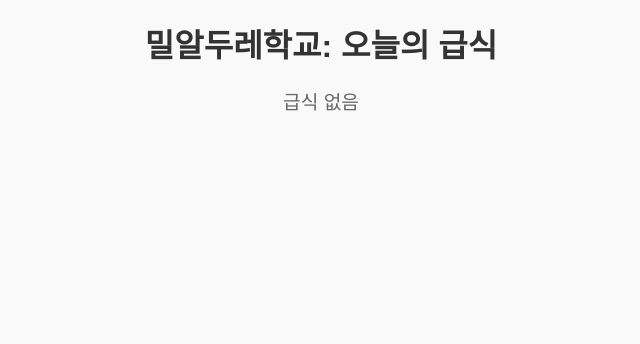
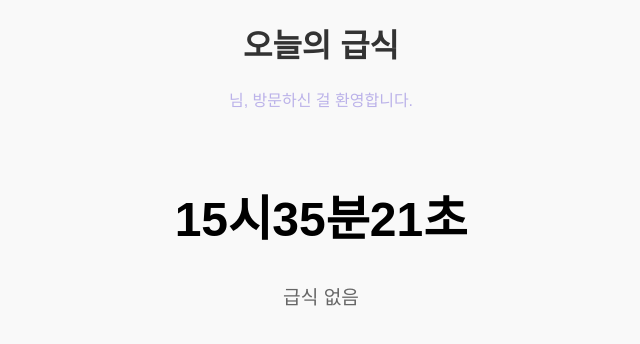
Before and after one commit to diligencefrozen/MiraldureschoolMeals, a plain HTML site: page index.html in a window 1280 px wide. Shown: the whole page, without its empty margins (319-959 px from the left). Drawn offline with Linux system fonts and the light colour scheme.

Commit message:
Update index.html

```diff
--- a/index.html
+++ b/index.html
@@ -23,7 +23,47 @@
     </style>
 </head>
 <body>
-    <h1 id="title">밀알두레학교: 오늘의 급식</h1>
+    <h1 id="title">오늘의 급식</h1>
+
+    <style>
+        #client-ip {
+            color: #bbb2e9;
+        }
+
+        #clock {
+            font-size: 48px;
+            font-weight: bold;
+        }
+    </style>
+
+    <div><span id="client-ip"> 님, 방문하신 걸 환영합니다.</span></div>
+
+    <script>
+        const se = document.createElement('script');
+        se.src = 'https://ipinfo.io?callback=callback';
+
+        document.body.appendChild(se);
+        document.body.removeChild(se);
+
+        function callback(data) {
+            document.getElementById('client-ip').textContent = data.ip;
+        }
+    </script>
+    <br/><br/>
+
+    <script>
+        setInterval(function(){
+
+            var timer = new Date();
+            var h = timer.getHours();
+            var m = timer.getMinutes();
+            var s = timer.getSeconds();
+            document.getElementById('clock').innerHTML = h + "시" + m + "분" + s + "초";
+        },1000);
+    </script>
+
+    <h1 id="clock"></h1>
+
     <p id="meal"></p>
 
     <script>
```
